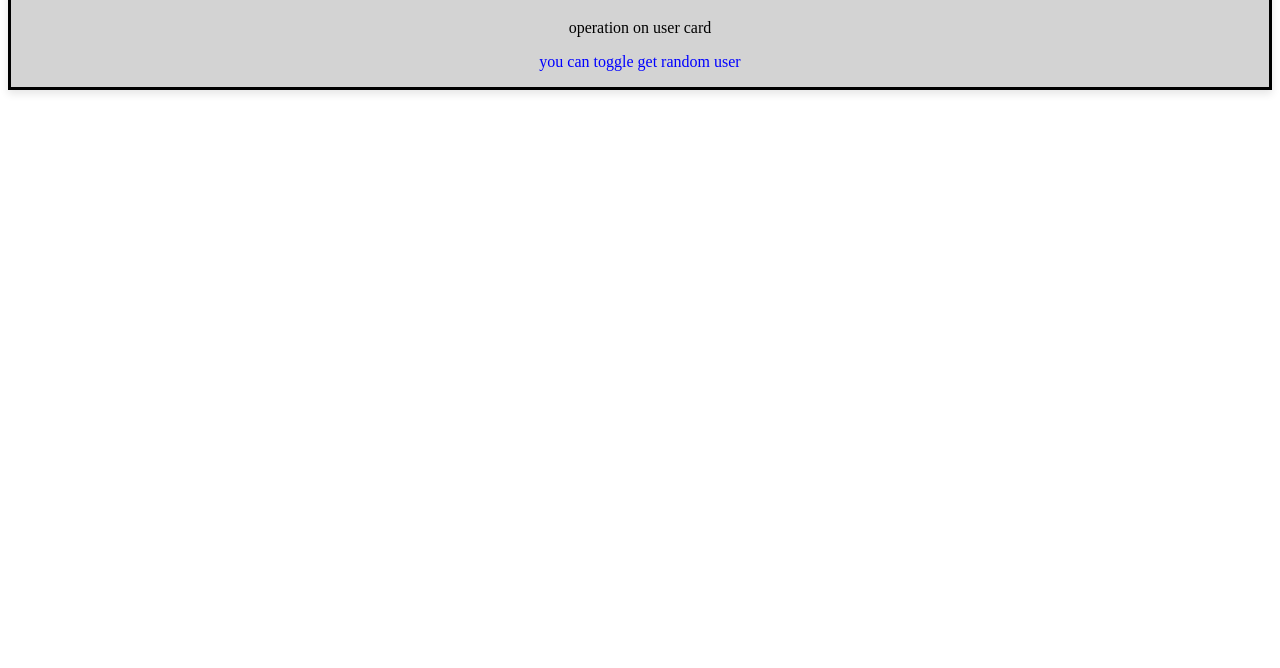
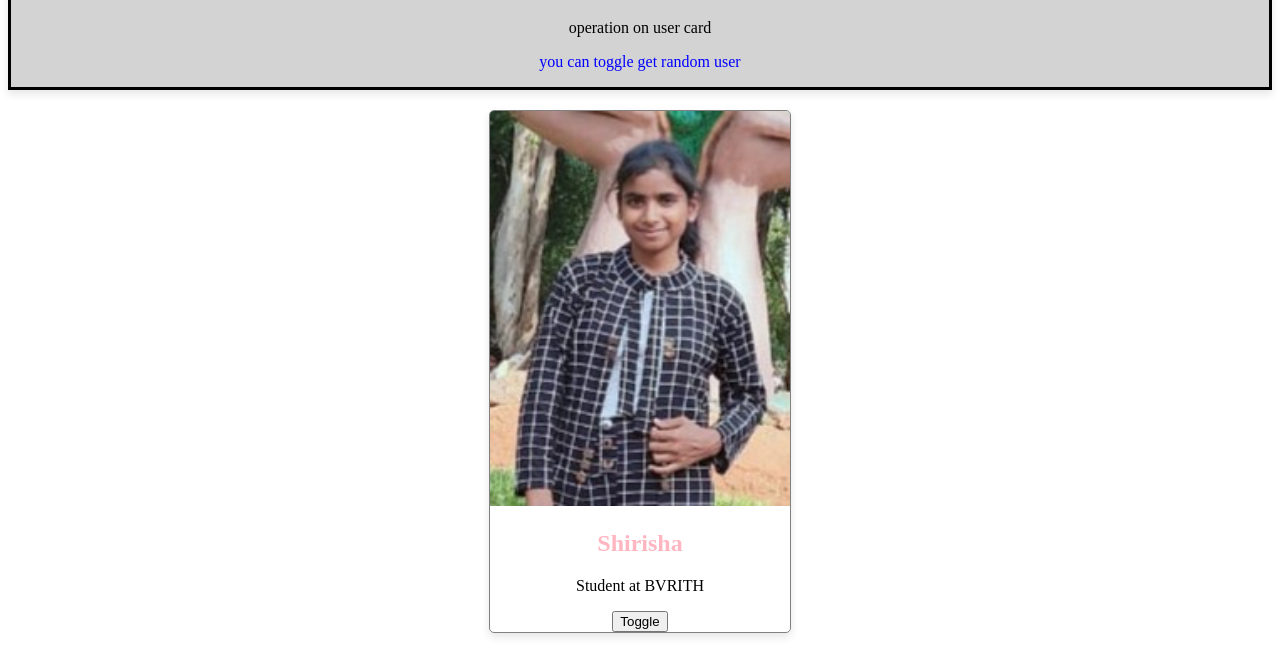
Before and after one commit to gangushirisha02/autosuggest, a website: page frontend/index.html in a window 1280 px wide. Shown: the part 132-800 px from the top of the page. Drawn offline with Linux system fonts and the light colour scheme.

Commit message:
home-image card

```diff
--- a/frontend/index.css
+++ b/frontend/index.css
@@ -29,3 +29,16 @@ h2{
     margin: 0 10px;
     text-decoration: none;
 }
+#card{
+    width: 300px;
+    border: 1px solid gray;
+    border-radius: 5px;
+    overflow: hidden;
+    box-shadow: 0 4px 8px rgba(0, 0, 0, 0.1);
+    margin: 20px auto;
+    text-align: center;
+}
+#card-img img{
+    width: 100%;
+    height: auto;
+}
--- a/frontend/index.html
+++ b/frontend/index.html
@@ -20,5 +20,15 @@
         <p id="p1">operation on user card</p>
         <p id="p2">you can toggle get random user </p>
     </div>
+    <div id="card">
+        <div id="card-img">
+            <img src="./images/siri.jpg" alt="Photo not found">
+        </div>
+        <div id="card-data">
+            <h2 id="card-name">Shirisha</h2>
+            <p id="card-role">Student at BVRITH</p>
+            <button id="card-btn" onclick="toggle()">Toggle</button>
+        </div>
+    </div>
 </body>
 </html>
--- a/frontend/index.js
+++ b/frontend/index.js
@@ -1 +1,26 @@
 console.log("hello from js");
+const users = [
+  {
+    "name" :"Shirisha",
+    "role" : "Student at BVRITH",
+    "image" : "./images/siri.jpg"
+  },
+  {
+    "name" :"siri",
+    "role" : "siri the swag",
+    "image" : "./images/siri1.png"
+  },
+]
+let curUserId = 0;
+function toggle(){
+  if(curUserId == 0)
+    curUserId=1;
+  else
+    curUserId=0;
+  // image
+  document.getElementById("card-img").src=users[curUserId].image;
+  // name
+  document.getElementById("card-name").innerText=users[curUserId].name;
+  // role
+  document.getElementById("card-role").innerText=users[curUserId].role;
+}
```
Also changed, not shown: frontend/images/siri.jpg (added), frontend/images/siri1.jpg (added).
